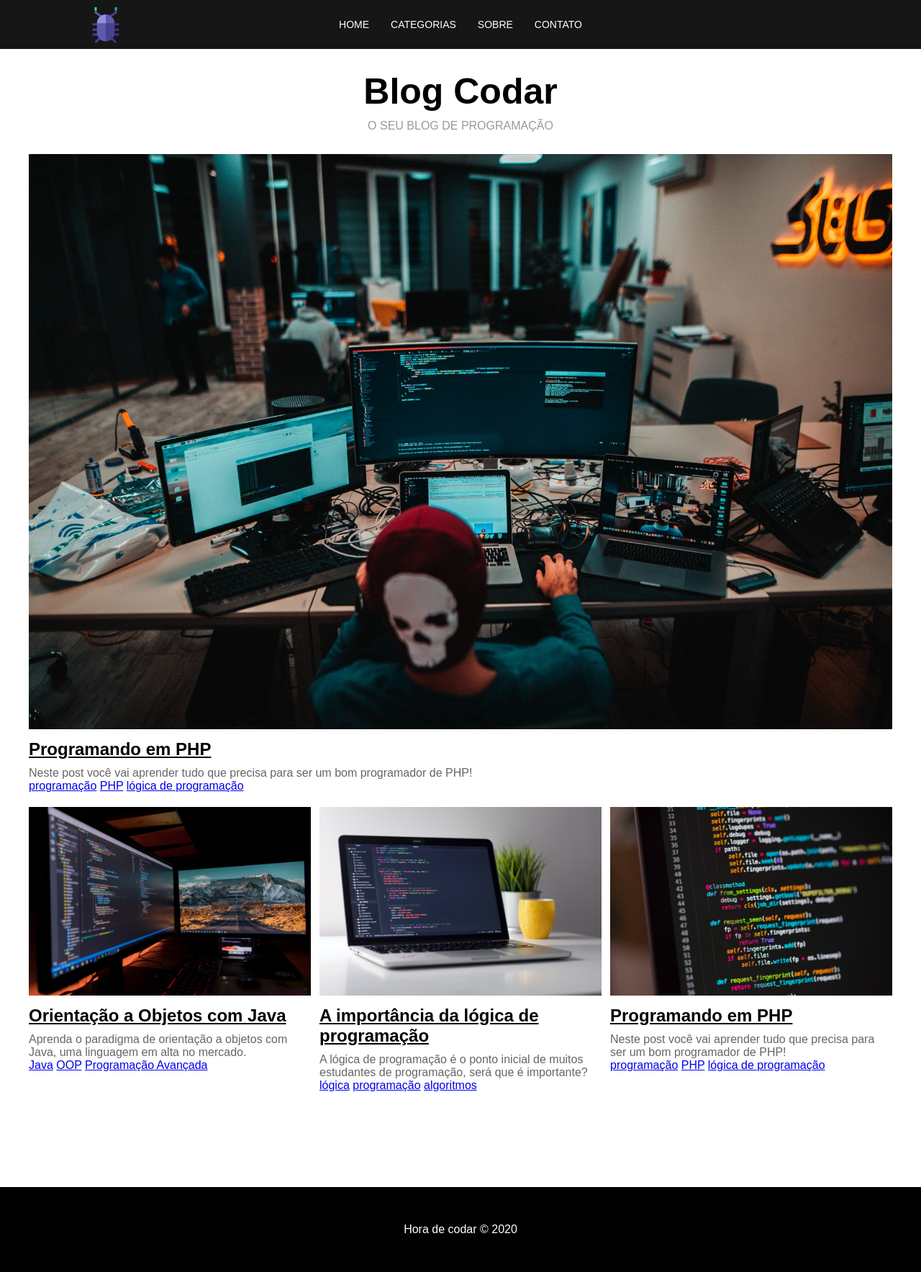
After one commit to joaofelixss/joaofelixss.github.io, a PHP site: page /Projeto_Blog_PHP/ in a window 1280 px wide. The commit adds this page. Shown: the whole page at 72% size. Run offline with PHP 8.4, Linux system fonts and the light colour scheme.

Commit message:
portifolio

```diff
--- /dev/null
+++ b/Projeto_Blog_PHP/css/style.css
@@ -0,0 +1,255 @@
+*{
+    font-family: 'Montserrat', sans-serif;
+    padding: 0;
+    box-sizing: border-box;
+    margin: 0;
+}
+
+html{
+    min-height: 100vh;
+    position: relative;
+}
+
+main{
+    margin-bottom: 250px;
+}
+
+/* NAVBAR */
+#logo{
+    position: absolute;
+    top: 10px;
+    left: 9.5%;
+}
+
+#logo img{
+    width: 50px;
+}
+
+#navbar{
+    display: flex;
+    align-items: center;
+    justify-content: center;
+    background-color: #161616;
+    padding: 20px;
+    text-transform: uppercase;
+    list-style: none;
+}
+
+#navbar li{
+    margin: 0 10px;
+    padding: 5px;
+}
+
+#navbar .nav-link{
+    color: #fff;
+    text-decoration: none;
+    transition: .5s;
+    font-size: 14px;
+}
+
+
+#navbar .nav-link:hover{
+    color: #999;
+}
+
+/* HOME */
+#title-contanier{
+    min-width: 500px;
+    margin-top: 30px;
+    text-align: center;
+}
+
+#title-contanier h1{
+    font-size: 50px;
+}
+
+#title-contanier p{
+    margin-top: 10px;
+    text-transform: uppercase;
+    color: #999;
+}
+
+#posts-contanier{
+    max-width: 1200px;
+    margin: 0 auto;
+    display: flex;
+    flex-wrap: wrap;
+    margin-top: 30px;
+}
+
+.post-box:first-child{
+    min-width: 100%;
+}
+
+.post-box{
+    flex: 1 1 0;
+    margin-bottom: 20px;
+}
+
+.post-box:nth-child(3){
+    margin: 0 1%;
+}
+
+.post-box img{
+    max-width: 100%;
+}
+
+.post-box .post-title{
+    font-size: 24px;
+    margin: 10px 0;
+}
+
+.post-box .post-title a{
+    color: #000;
+    transition: .5s;
+}
+
+.post-box .post-title a:hover{
+    color: #999;
+}
+
+.post-box .post-description{
+    color: #666;
+}
+
+.tags-contanier{
+    margin-top: 10px;
+}
+
+.tags-contanier a{
+    font-size: 14px;
+    color: #333;
+    display: inline-block;
+    margin-right: 5px;
+}
+
+/* POST */
+#post-contanier{
+    display: grid;
+    grid-template-columns: 75% 25%;
+    grid-template-rows: auto;
+    grid-template-areas: "main sidebar";
+    grid-gap: 10px;
+    padding-top: 30px;
+    margin: 0 auto;
+    margin-bottom: 250px;
+    max-width: 1200px;
+}
+
+.content-contanier{
+    grid-area: main;
+}
+
+#main-title{
+    font-size: 36px;
+    margin-bottom: 30px;
+}
+
+#post-description{
+    font-style: italic;
+    margin-bottom: 40px;
+}
+
+.post-content{
+    line-height: 1.8;
+    margin: 10px 0;
+}
+
+.img-contanier{
+    margin-bottom: 30px;
+}
+
+.img-contanier img{
+    width: 60%;
+}
+
+/* POST ASIDE */
+.nav-contanier{
+    grid-area: sidebar;
+}
+
+#tags-title, #categories-title{
+    font-size: 24px;
+    margin-bottom: 10px;
+    background-color: #000;
+    color: #fff;
+    text-align: center;
+    padding: 10px;
+    font-weight: 300;
+}
+
+.tag-list, #categories-list{
+    list-style: none;
+}
+
+.tag-list li, #categories-list li{
+    margin-bottom: 10px;
+}
+
+.tag-list a, #categories-list a{
+    color: #666;
+    transition: .5s;
+}
+
+.tag-list a:hover, #categories-list a:hover{
+    color: #000;
+}
+
+
+/* FOOTER */
+footer{
+    width: 100%;
+    position: absolute;
+    bottom: 0;
+    text-align: center;
+    background-color: #000;
+    color: #fff;
+    padding: 50px 0;
+}
+
+/* MOBILE */
+@media(max-width:480px){
+
+    header{
+        width: 100%;
+    }
+
+    #logo{
+        margin: 0 auto;
+        position: relative;
+        left: 0;
+        display: block;
+        width: 50px;
+    }
+
+    #navbar{
+        display: none;
+    }
+
+    #title-contanier{
+        min-width: 100%;
+        margin-top: 20px;
+    }
+
+    #post-contanier{
+        margin-top: 20px;
+    }
+
+    .post-box{
+        flex: 100% 1 0;
+        padding: 15px;
+        margin: 0;
+    }
+
+    #post-contanier{
+        grid-template-columns: 100%;
+        padding: 15px;
+        grid-template-areas: "main"
+        "sadibar";
+    }
+
+    .img-contanier{
+        width: 100%;
+    }
+
+}
--- /dev/null
+++ b/Projeto_Blog_PHP/data/categories.php
@@ -0,0 +1,11 @@
+<?php
+
+  $categories = [
+    'PHP',
+    'HTML',
+    'CSS',
+    'JavaScript',
+    'Bootstrap',
+    'Java',
+    'C#'
+  ];
--- /dev/null
+++ b/Projeto_Blog_PHP/data/posts.php
@@ -0,0 +1,32 @@
+<?php
+
+  $posts = [
+    [
+      'id' => 1,
+      'title' => 'Programando em PHP',
+      'description' => 'Neste post você vai aprender tudo que precisa para ser um bom programador de PHP!',
+      'tags' => ['programação', 'PHP', 'lógica de programação'],
+      'img' => 'prog-1.jpg'
+    ],
+    [
+      'id' => 2,
+      'title' => 'Orientação a Objetos com Java',
+      'description' => 'Aprenda o paradigma de orientação a objetos com Java, uma linguagem em alta no mercado.',
+      'tags' => ['Java', 'OOP', 'Programação Avançada'],
+      'img' => 'prog-2.jpg'
+    ],
+    [
+      'id' => 3,
+      'title' => 'A importância da lógica de programação',
+      'description' => 'A lógica de programação é o ponto inicial de muitos estudantes de programação, será que é importante?',
+      'tags' => ['lógica', 'programação', 'algoritmos'],
+      'img' => 'prog-3.jpg',
+    ],
+    [
+      'id' => 4,
+      'title' => 'Programando em PHP',
+      'description' => 'Neste post você vai aprender tudo que precisa para ser um bom programador de PHP!',
+      'tags' => ['programação', 'PHP', 'lógica de programação'],
+      'img' => 'prog-4.jpg'
+    ],
+  ];
--- /dev/null
+++ b/Projeto_Blog_PHP/helpers/url.php
@@ -0,0 +1,3 @@
+<?php
+
+$BASE_URL = "http://" . $_SERVER['SERVER_NAME'] . dirname($_SERVER['REQUEST_URI'] . '?') . '/';
--- /dev/null
+++ b/Projeto_Blog_PHP/index.php
@@ -0,0 +1,28 @@
+<?php
+    include_once("templates/header.php");
+?>
+ <main>
+    <div id="title-contanier">
+        <h1>Blog Codar</h1>
+        <p>O seu blog de programação</p>
+    </div>
+    <div id="posts-contanier">
+        <?php foreach($posts as $post): ?>
+            <div class="post-box">
+                <img src="<?= $BASE_URL ?>/img/<?= $post['img'] ?>" alt="<?= $post['title']?>">
+                <h2 class="post-title">
+                    <a href="<?= $BASE_URL ?>post.php?id=<?=$post['id'] ?>"><?= $post['title']?></a>
+                </h2>
+                <p class="post-description"><?= $post['description'] ?></p>
+                <div class="tags-container">
+                <?php foreach($post['tags'] as $tag): ?>
+                    <a href="#"><?= $tag ?></a>
+                <?php endforeach;?>
+                </div>
+            </div>
+        <?php endforeach;?>
+    </div>
+ </main>
+ <?php
+    include_once("templates/footer.php")
+?>
--- /dev/null
+++ b/Projeto_Blog_PHP/templates/footer.php
@@ -0,0 +1,5 @@
+<footer>
+    <p>Hora de codar &copy; 2020</p>
+</footer>
+</body>
+</html>
--- /dev/null
+++ b/Projeto_Blog_PHP/templates/header.php
@@ -0,0 +1,37 @@
+<?php
+    include_once("helpers/url.php");
+    include_once("data/posts.php");
+    include_once("data/categories.php");
+?>
+
+
+<!DOCTYPE html>
+<html lang="en">
+<head>
+    <meta charset="UTF-8">
+    <meta http-equiv="X-UA-Compatible" content="IE=edge">
+    <meta name="viewport" content="width=device-width, initial-scale=1.0">
+    <title>Blog codar</title>
+    <!-- ESTILOS DO PROJETO -->
+    <link rel="stylesheet" href="<?= $BASE_URL ?>/css/style.css">
+     <!-- GOOGLE FONTS -->
+     <link rel="preconnect" href="https://fonts.googleapis.com"> <link rel="preconnect" href="https://fonts.gstatic.com" crossorigin>
+     <link href="https://fonts.googleapis.com/css2? family=Montserrat:wght@300;700&family=Poppins:wght@300;600&display=swap" rel="folha de estilo">
+</head>
+
+<body>
+    <header>
+        <a href="<?= $BASE_URL ?>" id="logo">
+        <img src="<?= $BASE_URL ?>/img/logo.svg" alt="Blog codar">
+        </a>
+
+        <nav>
+        <ul id= "navbar">
+            <li><a href="<?= $BASE_URL ?>" class="nav-link">Home</a></li>
+            <li><a href="#"class="nav-link">Categorias</a></li>
+            <li><a href="#"class="nav-link">Sobre</a></li>
+            <li><a href="<?= $BASE_URL ?>contato.php"class="nav-link">Contato</a></li>
+        </ul>
+        </nav>
+    </header>
+</body>
```
Also changed, not shown: Projeto_Blog_PHP/contato.php (added, +7 -0 lines), Projeto_Blog_PHP/post.php (added, +51 -0 lines), css/projetos.css (+10 -0 lines), index.html (+8 -3 lines), Captura de tela 2023-05-22 172853.png (added), Projeto_Blog_PHP/img/logo.svg (added), Projeto_Blog_PHP/img/prog-1.jpg (added), Projeto_Blog_PHP/img/prog-2.jpg (added), Projeto_Blog_PHP/img/prog-3.jpg (added), Projeto_Blog_PHP/img/prog-4.jpg (added).
